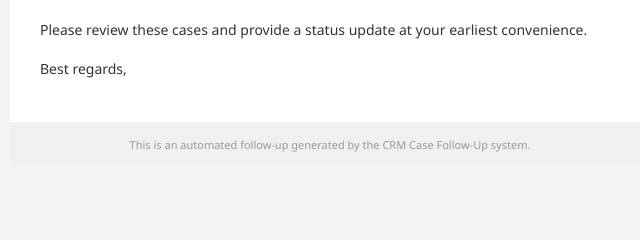
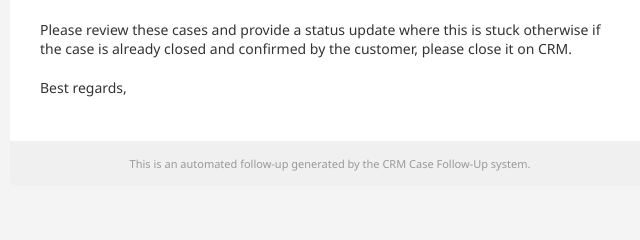
Before and after one commit to Abdojk/AK_SupDepAgedFollowup, a Python web app: template templates/followup_email.html in a window 1280 px wide. Shown: the part 222-462 px from the top of the page, without its empty margins (310-950 px from the left). Run offline with Jinja, Linux system fonts and the light colour scheme; the template is opened without the code that fills it, so the values that code supplies are empty.

Commit message:
Update followup_email.html

```diff
--- a/templates/followup_email.html
+++ b/templates/followup_email.html
@@ -64,7 +64,7 @@
               </table>
 
               <p style="margin:0 0 20px; font-size:14px; color:#333;">
-                Please review these cases and provide a status update at your earliest convenience.
+                Please review these cases and provide a status update where this is stuck otherwise if the case is already closed and confirmed by the customer, please close it on CRM.
               </p>
 
               <p style="margin:0; font-size:14px; color:#333;">
```
